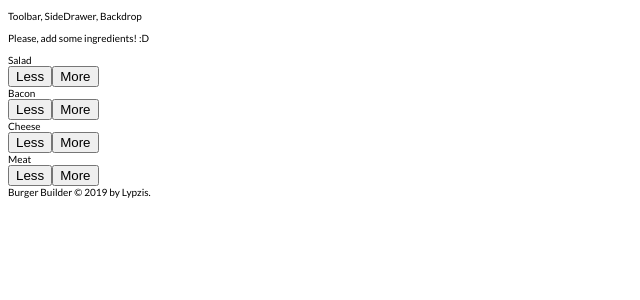
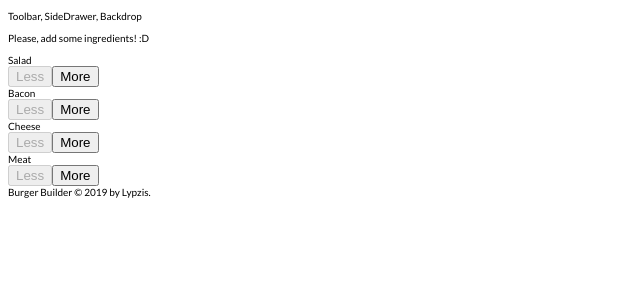
Before and after one commit to Lypzis/burger_builder, a React app: page / in a window 1280 px wide. Shown: the top 300 px of the page, without its empty margins (0-640 px from the left). Built offline with nearby package versions, Linux system fonts and the light colour scheme.

Commit message:
Update BuildControls.js and other minor updates

```diff
--- a/src/components/Burger/BuildControls/BuildControl/BuildControl.js
+++ b/src/components/Burger/BuildControls/BuildControl/BuildControl.js
@@ -5,11 +5,16 @@ import withClass from '../../../../hoc/withClass';
 
 import classes from './BuildControl.css';
 
-const buildControl = props => (
+const buildControl = props => ( // disabled accepts true or false, property from React
     <Aux>
         <div className={classes.Label}>{props.label}</div>
-        <button className={classes.Less} onClick={props.remove}>Less</button>
-        <button className={classes.More} onClick={props.add}>More</button>
+        <button
+            className={classes.Less}
+            onClick={props.remove}
+            disabled={props.disabled}>Less</button>
+        <button
+            className={classes.More}
+            onClick={props.add}>More</button>
     </Aux>
 );
 
--- a/src/components/Burger/BuildControls/BuildControls.js
+++ b/src/components/Burger/BuildControls/BuildControls.js
@@ -21,7 +21,9 @@ const buildControls = props => (
                 key={control.label}
                 label={control.label}
                 add={props.addIngredient.bind(this, control.type)}
-                remove={props.removeIngredient.bind(this, control.type)} />)
+                remove={props.removeIngredient.bind(this, control.type)}
+                disabled={props.disabled[control.type]} />
+            )
         }
     </Aux>
 );
--- a/src/containers/BurgerBuilder/BurgerBuilder.js
+++ b/src/containers/BurgerBuilder/BurgerBuilder.js
@@ -70,17 +70,24 @@ class BurgerBuilder extends Component {
         const updatedCount = this.state.ingredients[type] - 1;
         const newPrice = this.state.totalPrice - INGREDIENT_PRICES[type];
 
-        this.updateBurger(updatedCount, newPrice, type);
+        if (updatedCount >= 0) // ...or equals 0 ??? arrays start on 0, duh!
+            this.updateBurger(updatedCount, newPrice, type);
     }
 
     render() {
+        const disabledInfo = {...this.state.ingredients};
+
+        for (let key in disabledInfo) {
+            disabledInfo[key] = disabledInfo[key] <= 0; // replaces values with true or false if it attends the condition
+        }
 
         return (
             <Aux>
                 <Burger ingredients={this.state.ingredients} />
                 <BuildControls
                     addIngredient={this.addIngredientHandler}
-                    removeIngredient={this.removeIngredientHandler} />
+                    removeIngredient={this.removeIngredientHandler}
+                    disabled={disabledInfo} />
             </Aux>
         );
     }
--- a/src/index.css
+++ b/src/index.css
@@ -12,6 +12,7 @@ html {
 
 body {
   box-sizing: border-box;
+  overflow: hidden;
   font-family: 'Lato', sans-serif, -apple-system, BlinkMacSystemFont, "Segoe UI", "Roboto", "Oxygen",
     "Ubuntu", "Cantarell", "Fira Sans", "Droid Sans", "Helvetica Neue",
     sans-serif;
```
